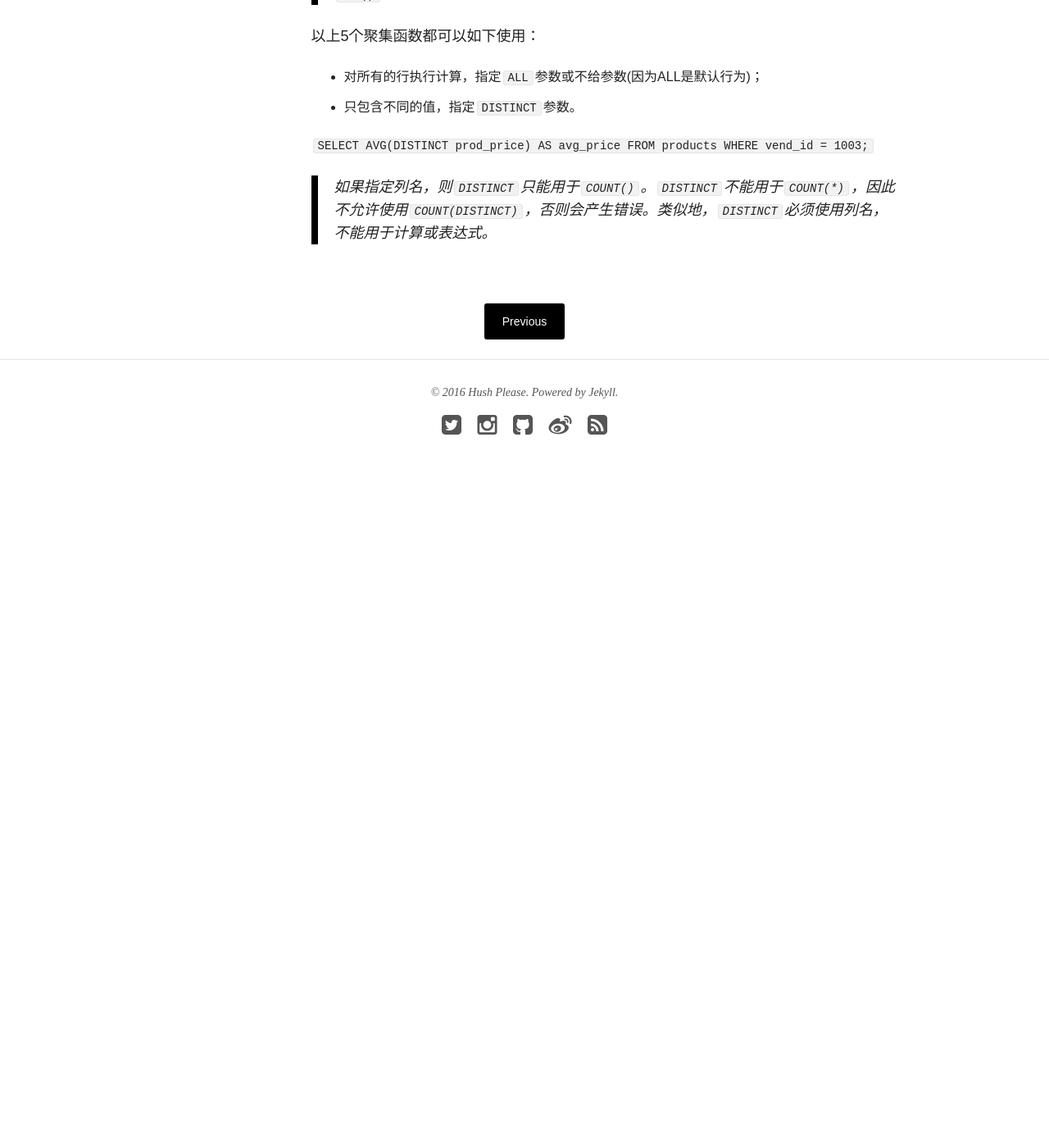
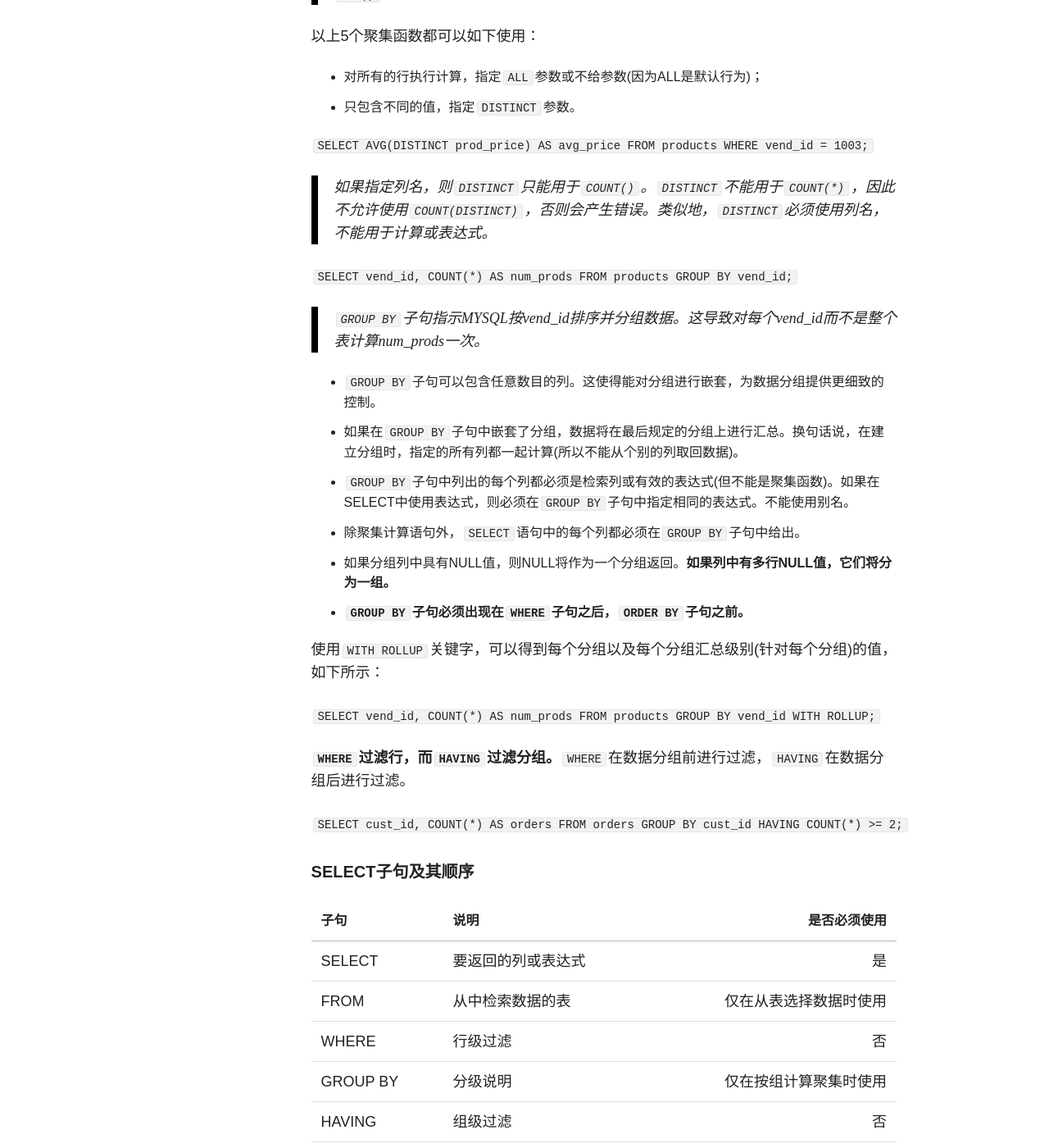
Before and after one commit to hushPlease/hushPlease.github.io, a Jekyll site: the page built from _posts/blog/2016-07-20-mysql-crash-course-take-down.md, in a window 1280 px wide and 1400 px high, scrolled down 15193 px. Shown: the whole window at 82% size. Built offline with Jekyll 4.4.1, drawn with Linux system fonts in a browser that asks for light colours; nearby versions of some CDN libraries; before the commit the page ends 15823 px from its top, so only the background shows below that; some of the changed text lies outside the part shown.

Commit message:
Update post.

```diff
--- a/_posts/blog/2016-07-20-mysql-crash-course-take-down.md
+++ b/_posts/blog/2016-07-20-mysql-crash-course-take-down.md
@@ -450,3 +450,35 @@ share: true
 `SELECT AVG(DISTINCT prod_price) AS avg_price FROM products WHERE vend_id = 1003;`
 
 > 如果指定列名，则`DISTINCT`只能用于`COUNT()`。`DISTINCT`不能用于`COUNT(*)`，因此不允许使用`COUNT(DISTINCT)`，否则会产生错误。类似地，`DISTINCT`必须使用列名，不能用于计算或表达式。
+
+`SELECT vend_id, COUNT(*) AS num_prods FROM products GROUP BY vend_id;`
+
+> `GROUP BY`子句指示MYSQL按vend_id排序并分组数据。这导致对每个vend_id而不是整个表计算num_prods一次。
+
+* `GROUP BY`子句可以包含任意数目的列。这使得能对分组进行嵌套，为数据分组提供更细致的控制。
+* 如果在`GROUP BY`子句中嵌套了分组，数据将在最后规定的分组上进行汇总。换句话说，在建立分组时，指定的所有列都一起计算(所以不能从个别的列取回数据)。
+* `GROUP BY`子句中列出的每个列都必须是检索列或有效的表达式(但不能是聚集函数)。如果在SELECT中使用表达式，则必须在`GROUP BY`子句中指定相同的表达式。不能使用别名。
+* 除聚集计算语句外，`SELECT`语句中的每个列都必须在`GROUP BY`子句中给出。
+* 如果分组列中具有NULL值，则NULL将作为一个分组返回。**如果列中有多行NULL值，它们将分为一组。**
+* **`GROUP BY`子句必须出现在`WHERE`子句之后，`ORDER BY`子句之前。**
+
+使用`WITH ROLLUP`关键字，可以得到每个分组以及每个分组汇总级别(针对每个分组)的值，如下所示：
+
+`SELECT vend_id, COUNT(*) AS num_prods FROM products GROUP BY vend_id WITH ROLLUP;`
+
+**`WHERE`过滤行，而`HAVING`过滤分组。**`WHERE`在数据分组前进行过滤，`HAVING`在数据分组后进行过滤。
+
+`SELECT cust_id, COUNT(*) AS orders FROM orders GROUP BY cust_id HAVING COUNT(*) >= 2;`
+
+##### SELECT子句及其顺序
+
+| 子句 | 说明 | 是否必须使用 |
+|:---------|---------|---------:|
+| SELECT | 要返回的列或表达式 | 是 |
+| FROM | 从中检索数据的表 | 仅在从表选择数据时使用 |
+| WHERE | 行级过滤 | 否 |
+| GROUP BY | 分级说明 | 仅在按组计算聚集时使用 |
+| HAVING | 组级过滤 | 否 |
+| ORDER BY | 输出排序顺序 | 否 |
+| LIMIT | 要检索的行数 | 否 |
+{: .table}
```
